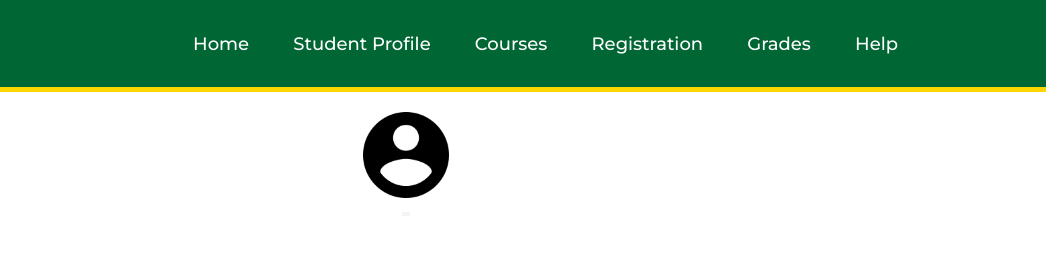
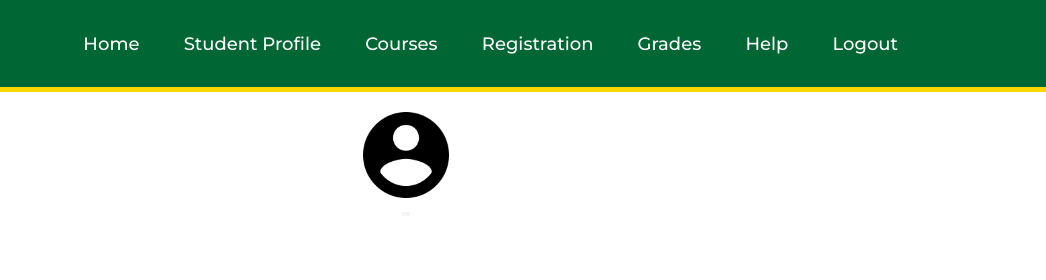
Before and after one commit to praneethravuri/Patriot-Board, a website: page home-page.html in a window 1280 px wide. Shown: the top 280 px of the page, 234-1280 px from the left. Drawn offline with nearby package versions, Linux system fonts and the light colour scheme.

Commit message:
Added logout button in nav bar

```diff
--- a/home-page.html
+++ b/home-page.html
@@ -23,6 +23,7 @@
                 <li><a href="./registration.html">Registration</a></li>
                 <li><a href="#">Grades</a></li>
                 <li><a href="#">Help</a></li>
+                <li><a href="./index.html">Logout</a></li>
             </ul>
         </nav>
     </header>
```
Also changed, not shown: Registration.html (+1 -0 lines).
